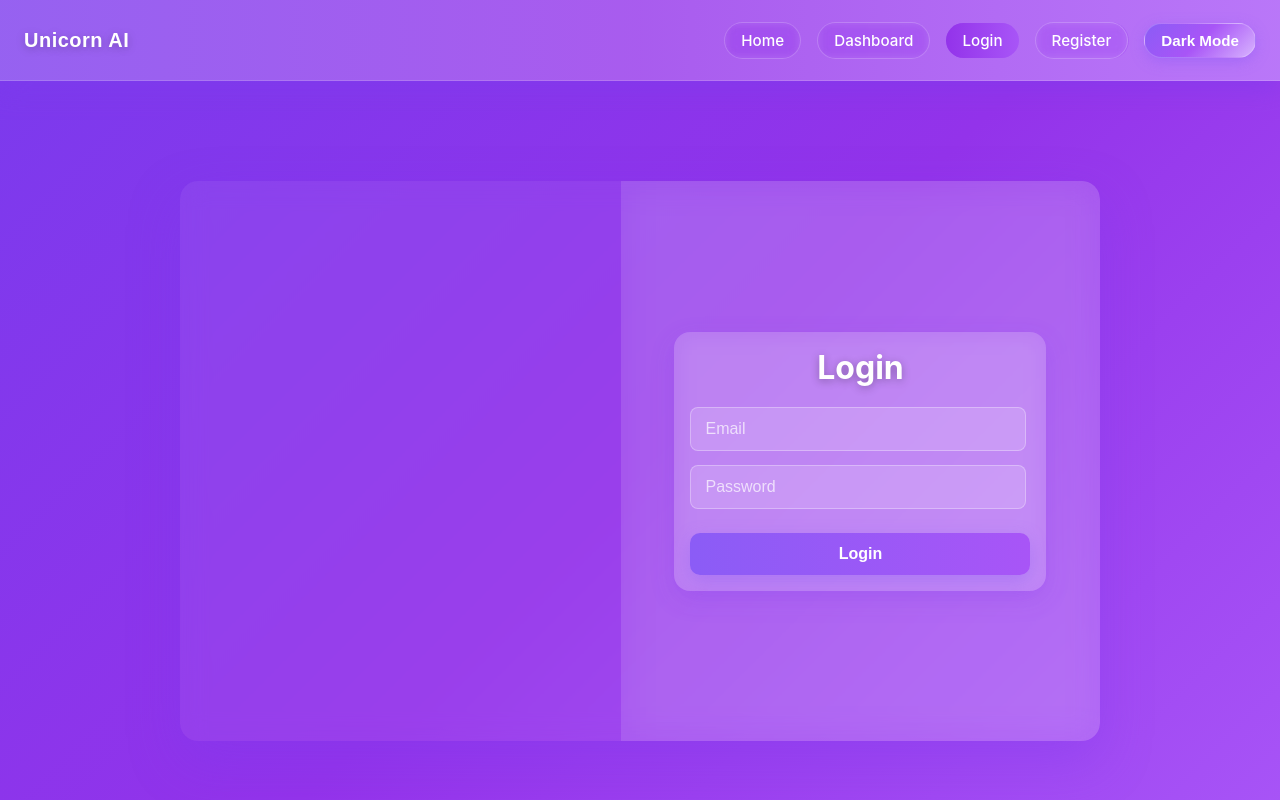
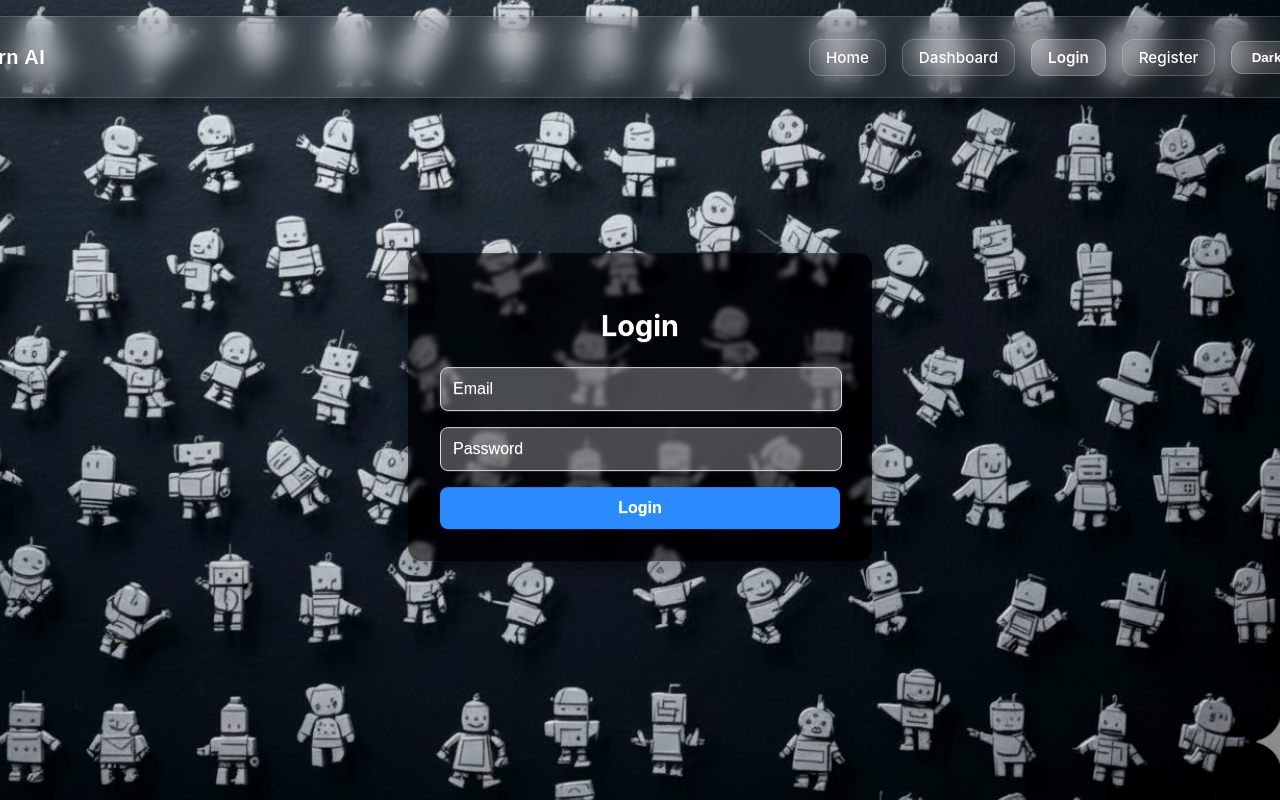
Before and after one commit to pranjalroy19/Unicorn-AI-Powered, a React (Create React App) app in the folder frontend/: page /login in a window 1280 px wide. Built offline with nearby package versions, Linux system fonts and the light colour scheme.

Commit message:
new login and register page

```diff
--- a/frontend/package.json
+++ b/frontend/package.json
@@ -17,6 +17,7 @@
   },
   "dependencies": {
     "axios": "^1.11.0",
+    "framer-motion": "^12.23.12",
     "react": "^19.1.1",
     "react-dom": "^19.1.1",
     "react-router-dom": "^7.8.2",
--- a/frontend/src/App.js
+++ b/frontend/src/App.js
@@ -1,6 +1,7 @@
 // src/App.js
 import React, { useState, useEffect } from "react";
-import { BrowserRouter as Router, Routes, Route } from "react-router-dom";
+import { BrowserRouter as Router, Routes, Route, useLocation } from "react-router-dom";
+import { AnimatePresence } from "framer-motion";
 
 import Navbar from "./components/Navbar.js";
 import DashboardPage from "./pages/DashboardPage.js";
@@ -8,12 +9,25 @@ import Home from "./pages/Home.js";
 import Login from "./pages/Login.js";
 import Register from "./pages/Register.js";
 
+// Wrap Routes in a component to use location
+function AnimatedRoutes() {
+  const location = useLocation();
+
+  return (
+    <AnimatePresence mode="wait">
+      <Routes location={location} key={location.pathname}>
+        <Route path="/" element={<Home />} />
+        <Route path="/dashboard" element={<DashboardPage />} />
+        <Route path="/login" element={<Login />} />
+        <Route path="/register" element={<Register />} />
+      </Routes>
+    </AnimatePresence>
+  );
+}
+
 function App() {
-  const [darkMode, setDarkMode] = useState(
-    localStorage.getItem("theme") === "dark"
-  );
+  const [darkMode, setDarkMode] = useState(localStorage.getItem("theme") === "dark");
 
-  // Sync dark mode with <html> for Tailwind "dark:" classes
   useEffect(() => {
     if (darkMode) {
       document.documentElement.classList.add("dark");
@@ -36,12 +50,7 @@ function App() {
     >
       <Router>
         <Navbar darkMode={darkMode} toggleTheme={toggleTheme} />
-        <Routes>
-          <Route path="/" element={<Home />} />
-          <Route path="/dashboard" element={<DashboardPage />} />
-          <Route path="/login" element={<Login />} />
-          <Route path="/register" element={<Register />} />
-        </Routes>
+        <AnimatedRoutes />
       </Router>
     </div>
   );
--- a/frontend/src/components/styles/Navbar.css
+++ b/frontend/src/components/styles/Navbar.css
@@ -1,24 +1,32 @@
-/* Navbar with gradient + glassmorphism */
 .navbar {
-  position: sticky;
-  top: 0;
+  position: fixed;
+  top: 1rem;
+  left: 50%;
+  transform: translateX(-50%);
+
+  /* Take 90–95% of the screen width */
+  width: 1400px;   /* 👈 adjust between 90–95% */
+  /* max-width: 1200px; optional: keep it clean on very large screens */
+
   z-index: 50;
   padding: 0.75rem 1.5rem;
   display: flex;
   justify-content: space-between;
   align-items: center;
 
-  background: linear-gradient(90deg, rgba(124,58,237,0.8), rgba(147,51,234,0.8), rgba(168,85,247,0.8));
+  background: rgba(255, 255, 255, 0.08); /* transparent, matches login/register */
   backdrop-filter: blur(12px);
   -webkit-backdrop-filter: blur(12px);
-  color: #ffffff;
-  border-bottom: 1px solid rgba(255,255,255,0.15);
-  box-shadow: 0 4px 20px rgba(124, 58, 237, 0.35);
-  transition: background 0.3s ease, box-shadow 0.3s ease;
+  border-radius: 14px; /* soft rounded corners */
+  border: 1px solid rgba(255,255,255,0.15);
+  box-shadow: 0 6px 20px rgba(0,0,0,0.3);
+  transition: all 0.3s ease;
 }
 
+
 .navbar:hover {
-  box-shadow: 0 6px 28px rgba(124, 58, 237, 0.55);
+
+  transform: translateX(-50%) translateY(-2px); /* lift on hover */
 }
 
 /* Brand / Logo */
@@ -29,7 +37,7 @@
   letter-spacing: 0.5px;
   cursor: pointer;
   color: #fff;
-  text-shadow: 0 2px 8px rgba(0,0,0,0.25);
+  text-shadow: 0 2px 6px rgba(0,0,0,0.25);
 }
 
 /* Links container */
@@ -46,123 +54,62 @@
   color: #fff;
   text-decoration: none;
   padding: 0.5rem 1rem;
-  border-radius: 999px; /* fully rounded */
+  border-radius: 12px;
   border: 1px solid rgba(255, 255, 255, 0.2);
   background: rgba(255, 255, 255, 0.08);
-  backdrop-filter: blur(6px);
   transition: all 0.3s ease;
 }
 
-/* Hover effect: brighter gradient + glow */
 .navbar-links a:hover {
-  background: linear-gradient(90deg, #8b5cf6, #a855f7);
-  border-color: transparent;
+  background: rgba(255, 255, 255, 0.18);
   color: #fff;
-  box-shadow: 0 4px 15px rgba(168, 85, 247, 0.5);
   transform: translateY(-2px);
+  box-shadow: 0 4px 12px rgba(0, 0, 0, 0.25);
 }
 
-/* Active/selected link */
+/* Active link */
 .navbar-links a.active {
-  background: linear-gradient(90deg, #9333ea, #a855f7);
+  background: rgba(255, 255, 255, 0.25);
   color: #fff;
-  border: none;
+  font-weight: 600;
 }
 
-/* Theme toggle button (separate styling) */
+/* Theme toggle button (floating pill style) */
 .theme-toggle {
-  padding: 0.4rem 0.9rem;
-  border-radius: 999px;
-  background: linear-gradient(90deg,#8b5cf6,#a855f7);
-  color: white;
+  padding: 0.5rem 1.2rem;
+  border-radius: 12px;
+  background: rgba(255, 255, 255, 0.15);
+  border: 1px solid rgba(255, 255, 255, 0.25);
+  color: #fff;
   font-weight: 600;
   cursor: pointer;
-  transition: transform 0.25s ease, box-shadow 0.25s ease;
-  box-shadow: 0 4px 12px rgba(139,92,246,0.4);
+  transition: transform 0.25s ease, box-shadow 0.25s ease, background 0.3s ease;
+  box-shadow: 0 4px 16px rgba(0,0,0,0.25);
 }
 
 .theme-toggle:hover {
-  transform: translateY(-2px);
-  box-shadow: 0 6px 18px rgba(139,92,246,0.6);
+  transform: translateY(-2px) scale(1.05);
+  background: rgba(255, 255, 255, 0.25);
+  box-shadow: 0 6px 22px rgba(0,0,0,0.35);
 }
 
 /* Dark Mode */
 .dark .navbar {
-  background: linear-gradient(90deg, rgba(30,27,75,0.8), rgba(49,46,129,0.8), rgba(67,56,202,0.8));
-  backdrop-filter: blur(12px);
-  -webkit-backdrop-filter: blur(12px);
-  color: #f9fafb;
-  border-bottom: 1px solid rgba(255,255,255,0.1);
+  background: rgba(30, 30, 60, 0.25);
+  border: 1px solid rgba(255,255,255,0.15);
+  box-shadow: 0 8px 28px rgba(0,0,0,0.45);
 }
 
 .dark .navbar-links a {
+  background: rgba(255,255,255,0.06);
   color: #e5e7eb;
-  background: rgba(255, 255, 255, 0.05);
-  border: 1px solid rgba(255, 255, 255, 0.1);
 }
 
 .dark .navbar-links a:hover {
-  background: linear-gradient(90deg,#6d28d9,#9333ea);
-  color: #fff;
-  box-shadow: 0 4px 15px rgba(147,51,234,0.6);
+  background: rgba(255,255,255,0.15);
 }
 
 .dark .theme-toggle {
-  background: linear-gradient(90deg,#4338ca,#6d28d9);
-  box-shadow: 0 4px 12px rgba(67,56,202,0.5);
+  background: rgba(255,255,255,0.1);
+  border: 1px solid rgba(255,255,255,0.2);
 }
-
-/* Mobile Responsive */
-@media (max-width: 640px) {
-  .navbar-links {
-    gap: 0.75rem;
-  }
-  .navbar-title {
-    font-size: 1rem;
-  }
-  .navbar-links a {
-    padding: 0.4rem 0.8rem;
-    font-size: 0.9rem;
-  }
-}
-
-/* Theme toggle button (light mode) */
-.theme-toggle {
-  padding: 0.5rem 1rem;
-  border-radius: 999px;
-  background: linear-gradient(135deg, #8b5cf6, #a855f7, #d8b4fe);
-  color: white;
-  font-weight: 600;
-  font-size: 0.95rem;
-  cursor: pointer;
-  transition: transform 0.25s ease, box-shadow 0.25s ease, background 0.3s ease;
-  box-shadow: 0 4px 14px rgba(139, 92, 246, 0.45);
-  border: 1px solid rgba(255, 255, 255, 0.2);
-}
-
-/* Hover: lift + glow */
-.theme-toggle:hover {
-  transform: translateY(-2px) scale(1.05);
-  box-shadow: 0 6px 20px rgba(139, 92, 246, 0.7), 0 0 8px rgba(168, 85, 247, 0.6);
-  background: linear-gradient(135deg, #a855f7, #9333ea, #c084fc);
-}
-
-/* Active/pressed effect */
-.theme-toggle:active {
-  transform: translateY(1px) scale(0.98);
-  box-shadow: 0 3px 10px rgba(139, 92, 246, 0.4);
-}
-
-/* Dark Mode */
-.dark .theme-toggle {
-  background: linear-gradient(135deg,#4338ca,#6d28d9,#7c3aed);
-  box-shadow: 0 4px 14px rgba(67, 56, 202, 0.55);
-  color: #f3f4f6;
-  border: 1px solid rgba(255,255,255,0.15);
-}
-
-.dark .theme-toggle:hover {
-  transform: translateY(-2px) scale(1.05);
-  box-shadow: 0 6px 20px rgba(67,56,202,0.8), 0 0 8px rgba(107,33,168,0.6);
-  background: linear-gradient(135deg,#6d28d9,#5b21b6,#4338ca);
-}
--- a/frontend/src/pages/Auth.css
+++ b/frontend/src/pages/Auth.css
@@ -1,197 +1,94 @@
-/* Auth.css */
-
-/* page background */
+/* 🌈 Page background */
 .auth-page {
-  height: 95vh;
+  min-height: 100vh;
   display: flex;
   align-items: center;
   justify-content: center;
-  background: linear-gradient(135deg, #7c3aed 0%, #9333ea 50%, #a855f7 100%);
-  transition: background 0.5s ease;
-  padding: 0;
+  background: url('../assets/robots-bg.png') no-repeat center center fixed;
+  background-size: cover;
+  background-color: #0f172a;
+  padding: 20px;
+  filter: contrast(110%) brightness(105%) saturate(115%);
+  flex-direction: column; /* center form vertically and horizontally */
+  gap: 2rem;
 }
 
-/* dark mode support */
-.dark .auth-page {
-  background: linear-gradient(135deg, #1e1b4b 0%, #312e81 50%, #4338ca 100%);
+/* Form card */
+.auth-card {
+  width: 400px;
+  min-height: 40px;
+  padding: 2rem;
+  border-radius: 14px;
+  background: rgba(0,0,0,0.55);
+  backdrop-filter: blur(2px);
+  display: flex;
+  flex-direction: column;
+  justify-content: center;
+  align-items: center;
+  box-shadow: 0 8px 24px rgba(0,0,0,0.25);
+  transition: all 0.35s ease-in-out;
+  animation: floatCard 4s ease-in-out infinite; /* floating only */
+  opacity: 1; /* visible immediately */
 }
 
-/* Outer rounded card */
-.auth-card {
-  display: flex;
-  width: 920px; /* default large card for register, can shrink for login */
-  max-width: 96%;
-  min-height: 560px;
-  border-radius: 18px;
-  overflow: hidden;
-  box-shadow: 0 20px 50px rgba(124, 58, 237, 0.35);
-  background: rgba(255, 255, 255, 0.06);
-  backdrop-filter: blur(12px);
-  transition: transform 0.4s ease, box-shadow 0.4s ease;
+/* Floating keyframes */
+@keyframes floatCard {
+  0%, 100% { transform: translateY(0); }
+  50% { transform: translateY(-15px); }
 }
 
+/* Hover effect remains */
 .auth-card:hover {
-  transform: translateY(-8px);
-  box-shadow: 0 25px 60px rgba(124, 58, 237, 0.55);
+  transform: translateY(-8px) scale(1.03);
+  box-shadow: 0 12px 32px rgba(59,130,246,0.4);
 }
 
-/* LEFT: form area */
-.auth-left {
-  width: 48%;
-  padding: 40px 36px;
-  display: flex;
-  align-items: center;
-  justify-content: center;
-  background: rgba(255, 255, 255, 0.1);
-  backdrop-filter: blur(20px);
+/* Title */
+.auth-card h2 {
+  text-align: center;
+  margin-bottom: 1.5rem;
+  font-size: 1.8rem;
+  font-weight: 700;
+  color: #fff;
+}
+
+/* Inputs */
+.auth-card input {
+  width: 94%;
+  padding: 12px;
+  margin-bottom: 16px;
+  border: 1px solid #ccc;
+  border-radius: 8px;
+  font-size: 1rem;
+  background: rgba(255,255,255,0.25);
+  color: #000; /* black text */
+  transition: all 0.3s ease;
+}
+
+.auth-card input::placeholder { color: #fff; }
+
+.auth-card input:focus {
+  outline: none;
+  border-color: #3b82f6;
+  background: rgba(255,255,255,0.4);
+}
+
+/* Buttons */
+.auth-card button {
+  width: 100%;
+  padding: 12px;
+  border: none;
+  border-radius: 8px;
+  font-size: 1rem;
+  font-weight: 600;
+  cursor: pointer;
+  background: #3b82f6;
+  color: #fff;
   transition: background 0.3s ease;
 }
 
-.dark .auth-left {
-  background: rgba(0, 0, 0, 0.25);
-}
+.auth-card button:hover { background: #2563eb; }
 
-/* card inside left side */
-.auth-form {
-  width: 100%;
-  max-width: 340px;
-  padding: 1rem;
-  border-radius: 1rem;
-  background: rgba(255, 255, 255, 0.15);
-  backdrop-filter: blur(12px);
-  box-shadow: 0 8px 25px rgba(124, 58, 237, 0.2);
-  transition: transform 0.3s ease, box-shadow 0.3s ease;
-}
-
-.auth-form:hover {
-  transform: scale(1.02);
-  box-shadow: 0 12px 32px rgba(124, 58, 237, 0.35);
-}
-
-/* Title */
-.auth-form h2 {
-  margin: 0 0 20px;
-  font-size: 2rem;
-  font-weight: 700;
-  text-align: center;
-  color: #ffffff;
-  text-shadow: 0 2px 8px rgba(0,0,0,0.3);
-}
-
-.dark .auth-form h2 { color: #f9fafb; }
-
-/* inputs */
-.auth-form .input {
-  width: 90%;
-  margin-bottom: 14px;
-}
-
-.auth-form input {
-  width: 100%;
-  padding: 12px 14px;
-  border-radius: 8px;
-  border: 1px solid rgba(255,255,255,0.3);
-  font-size: 1rem;
-  background: rgba(255,255,255,0.15);
-  color: #fff;
-  transition: border-color 0.3s ease, box-shadow 0.3s ease, background 0.3s ease;
-}
-
-.auth-form input::placeholder {
-  color: rgba(255,255,255,0.7);
-}
-
-.auth-form input:focus {
-  outline: none;
-  border-color: #c084fc;
-  background: rgba(255,255,255,0.25);
-  box-shadow: 0 0 12px rgba(168, 85, 247, 0.5);
-}
-
-/* button */
-.auth-form button {
-  width: 100%;
-  padding: 12px 14px;
-  border-radius: 10px;
-  border: none;
-  font-weight: 600;
-  font-size: 1rem;
-  cursor: pointer;
-  background: linear-gradient(90deg,#8b5cf6,#a855f7);
-  color: #fff;
-  margin-top: 10px;
-  box-shadow: 0 6px 18px rgba(139,92,246,0.4);
-  transition: background 0.3s ease, transform 0.25s ease, box-shadow 0.25s ease;
-}
-
-.auth-form button:hover {
-  background: linear-gradient(90deg,#a855f7,#9333ea);
-  transform: translateY(-3px);
-  box-shadow: 0 10px 25px rgba(139,92,246,0.6);
-}
-
-/* messages */
-.auth-success, .auth-error {
-  text-align: center;
-  margin-top: 12px;
-  font-weight: 600;
-}
-
-.auth-success { color: #22c55e; }
-.auth-error { color: #ef4444; }
-
-/* RIGHT: image area for Register, LEFT for Login */
-.auth-right {
-  width: 52%;
-  position: relative;
-  min-height: 560px;
-  background-size: cover;
-  background-position: center;
-  display: flex;
-  align-items: center;
-  justify-content: center;
-  animation: slideInRight 1s ease forwards;
-}
-
-/* Login page image on LEFT */
-.auth-left-image {
-  width: 52%;
-  position: relative;
-  min-height: 560px;
-  background-size: cover;
-  background-position: center;
-  display: flex;
-  align-items: center;
-  justify-content: center;
-  animation: slideInLeft 1s ease forwards;
-}
-
-/* gradient overlay */
-.auth-right::before,
-.auth-left-image::before {
-  content: "";
-  position: absolute;
-  inset: 0;
-  background: linear-gradient(135deg, rgba(124,58,237,0.45) 0%, rgba(236,72,153,0.25) 60%);
-  mix-blend-mode: overlay;
-  pointer-events: none;
-}
-
-/* slide-in animations */
-@keyframes slideInRight {
-  from { transform: translateX(100%); opacity: 0; }
-  to { transform: translateX(0); opacity: 1; }
-}
-
-@keyframes slideInLeft {
-  from { transform: translateX(-100%); opacity: 0; }
-  to { transform: translateX(0); opacity: 1; }
-}
-
-/* responsive: stack on small screens */
-@media (max-width: 820px) {
-  .auth-card { flex-direction: column; min-height: auto; }
-  .auth-left, .auth-right, .auth-left-image { width: 100%; }
-  .auth-right, .auth-left-image { display: none; }
-  .auth-left { padding: 28px; }
-}
+/* Success & Error messages */
+.auth-success { margin-top:10px; color:#16a34a; font-size:0.9rem; }
+.auth-error { margin-top:10px; color:#dc2626; font-size:0.9rem; }
--- a/frontend/src/pages/Login.js
+++ b/frontend/src/pages/Login.js
@@ -1,18 +1,16 @@
 // src/pages/Login.js
 import React, { useState } from "react";
 import { useNavigate } from "react-router-dom";
+import { motion } from "framer-motion";
 import "./Auth.css";
-import heroImg from "../assets/robot_female.png";
 
-function Login({ darkMode }) {
+function Login() {
   const [formData, setFormData] = useState({ email: "", password: "" });
   const [message, setMessage] = useState({ type: "", text: "" });
   const navigate = useNavigate();
 
-  const pageClass = darkMode ? "auth-page dark" : "auth-page";
-
   const handleChange = (e) =>
-    setFormData((prev) => ({ ...prev, [e.target.name]: e.target.value }));
+    setFormData(prev => ({ ...prev, [e.target.name]: e.target.value }));
 
   const handleSubmit = (e) => {
     e.preventDefault();
@@ -25,52 +23,24 @@ function Login({ darkMode }) {
   };
 
   return (
-    <div className={pageClass}>
-      <div className="auth-card" style={{ width: "920px", minHeight: "560px" }}>
-        {/* Picture on the LEFT */}
-        <div
-          className="auth-right"
-          style={{ backgroundImage: `url(${heroImg})` }}
-        >
-          <div className="credit">Powered by AI</div>
-        </div>
-
-        {/* Form on the RIGHT */}
-        <div className="auth-left">
-          <form className="auth-form" onSubmit={handleSubmit}>
-            <h2>Login</h2>
-            <div className="input">
-              <input
-                name="email"
-                type="email"
-                placeholder="Email"
-                value={formData.email}
-                onChange={handleChange}
-              />
-            </div>
-            <div className="input">
-              <input
-                name="password"
-                type="password"
-                placeholder="Password"
-                value={formData.password}
-                onChange={handleChange}
-              />
-            </div>
-            <button type="submit">Login</button>
-            {message.text && (
-              <p
-                className={
-                  message.type === "success" ? "auth-success" : "auth-error"
-                }
-              >
-                {message.text}
-              </p>
-            )}
-          </form>
-        </div>
+    <motion.div
+      className="auth-page login"
+      style={{ backgroundColor: "#0f172a" }}
+      initial={{ opacity: 0, y: 30 }}
+      animate={{ opacity: 1, y: 0 }}
+      exit={{ opacity: 0, y: -30 }}
+      transition={{ duration: 0.5 }}
+    >
+      <div className="auth-card floating">
+        <form onSubmit={handleSubmit}>
+          <h2>Login</h2>
+          <input name="email" type="email" placeholder="Email" value={formData.email} onChange={handleChange} />
+          <input name="password" type="password" placeholder="Password" value={formData.password} onChange={handleChange} />
+          <button type="submit">Login</button>
+          {message.text && <p className={message.type==="success"?"auth-success":"auth-error"}>{message.text}</p>}
+        </form>
       </div>
-    </div>
+    </motion.div>
   );
 }
 
--- a/frontend/src/pages/Register.js
+++ b/frontend/src/pages/Register.js
@@ -1,15 +1,11 @@
-// src/pages/Register.js
 import React, { useState } from "react";
 import { useNavigate } from "react-router-dom";
 import "./Auth.css";
-import heroImg from "../assets/robot_female.png";
 
-function Register({ darkMode }) {
+function Register() {
   const [formData, setFormData] = useState({ name: "", email: "", password: "" });
   const [message, setMessage] = useState({ type: "", text: "" });
   const navigate = useNavigate();
-
-  const pageClass = darkMode ? "auth-page dark" : "auth-page";
 
   const handleChange = (e) =>
     setFormData(prev => ({ ...prev, [e.target.name]: e.target.value }));
@@ -26,31 +22,23 @@ function Register({ darkMode }) {
   };
 
   return (
-    <div className={pageClass}>
-      <div className="auth-card" style={{ width: "920px", minHeight: "560px" }}>
+    <div className="auth-page register">
       <div className="auth-left">
-          <form className="auth-form" onSubmit={handleSubmit}>
+        <div className="auth-left">
+
+
+
+</div>
+      </div>
+      <div className="auth-card floating">
+        <form onSubmit={handleSubmit}>
           <h2>Create Account</h2>
-            <div className="input">
           <input name="name" placeholder="Name" value={formData.name} onChange={handleChange} />
-            </div>
-            <div className="input">
           <input name="email" type="email" placeholder="Email" value={formData.email} onChange={handleChange} />
-            </div>
-            <div className="input">
           <input name="password" type="password" placeholder="Password" value={formData.password} onChange={handleChange} />
-            </div>
           <button type="submit">Register</button>
-            {message.text && (
-              <p className={message.type === "success" ? "auth-success" : "auth-error"}>
-                {message.text}
-              </p>
-            )}
+          {message.text && <p className={message.type==="success"?"auth-success":"auth-error"}>{message.text}</p>}
         </form>
-        </div>
-        <div className="auth-right" style={{ backgroundImage: `url(${heroImg})` }}>
-          <div className="credit">Powered by AI</div>
-        </div>
       </div>
     </div>
   );
```
Also changed, not shown: frontend/src/assets/robots-bg.png (added), 1 other file (tests, documents, lock files or other folders). Lines whose indentation alone changed are shown as unchanged.
